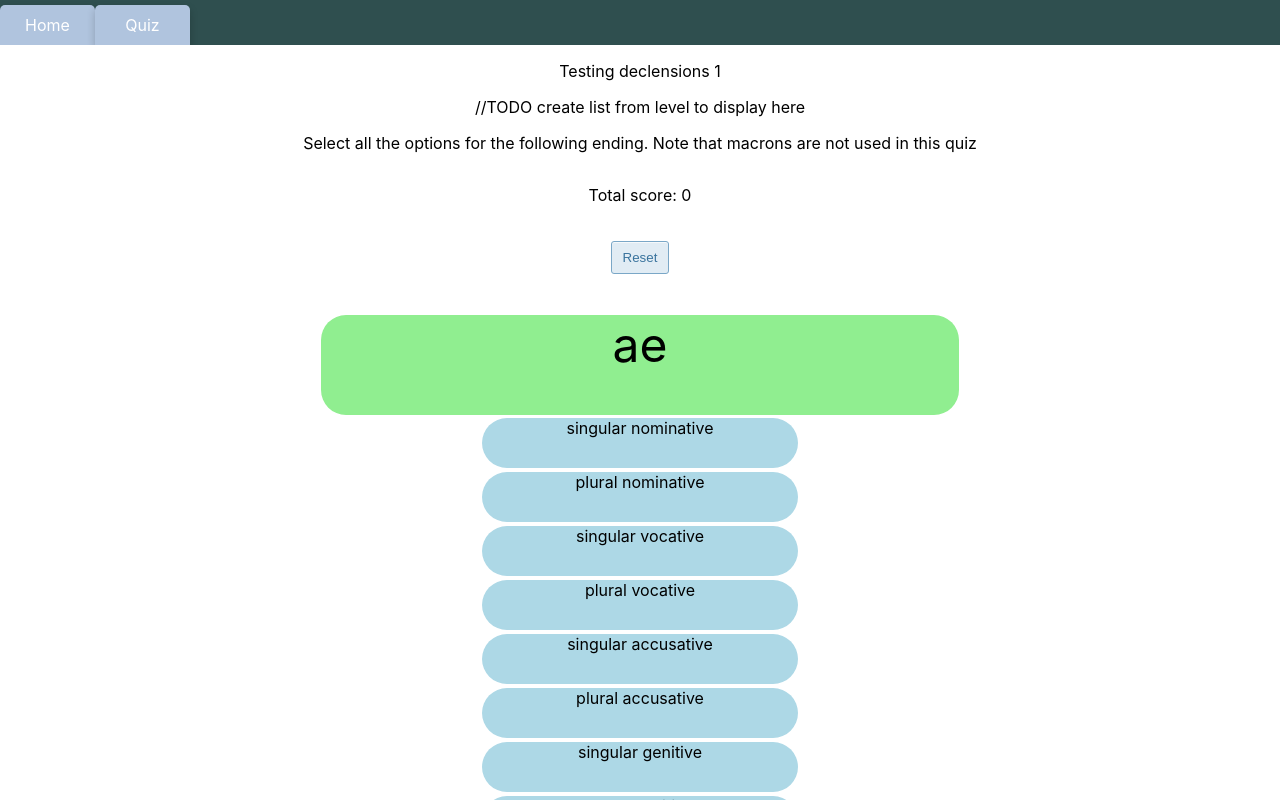
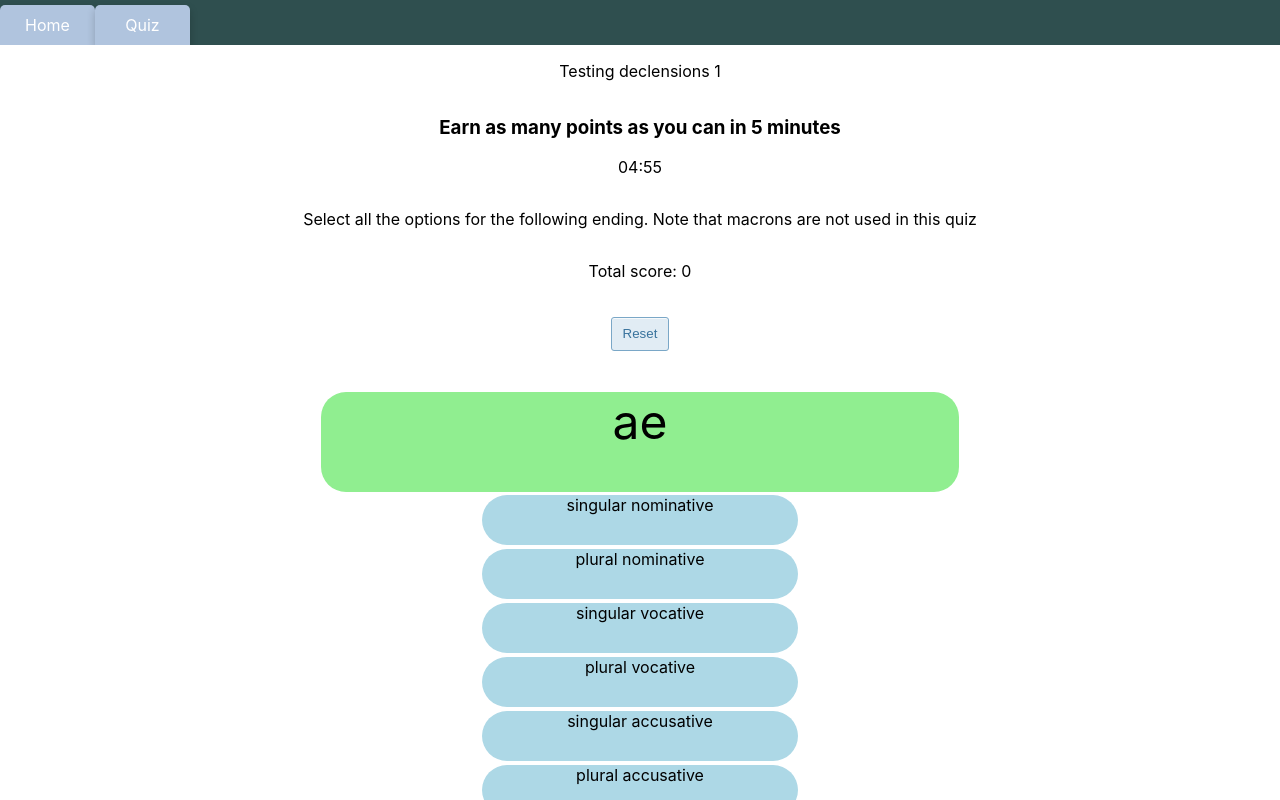
Before and after one commit to HapaxHypatia/accidence-tester, a React (Create React App) app: page /quizpage/1 in a window 1280 px wide. Shown: the top 800 px of the page. Built offline with nearby package versions, Linux system fonts and the light colour scheme.

Commit message:
added basic timer

```diff
--- /dev/null
+++ b/src/components/timer.jsx
@@ -0,0 +1,38 @@
+import React, {useEffect, useState} from "react";
+
+function Timer({ initialSeconds }) {
+    const [seconds, setSeconds] = useState(initialSeconds);
+
+    useEffect(() => {
+    // Exit early if countdown is finished
+        if (seconds <= 0) {
+        return;
+        }
+
+    // Set up the timer
+    const timer = setInterval(() => {
+    setSeconds((prevSeconds) => prevSeconds-1);
+    }, 1000);
+
+    // Clean up the timer
+    return () => clearInterval(timer);
+    }, [seconds]);
+
+    // Format the remaining time (e.g., “00:05:10” for 5 minutes and 10 seconds)
+    const formatTime = (timeInSeconds) => {
+    const minutes = Math.floor(timeInSeconds / 60)
+        .toString()
+        .padStart(2, '0');
+    const seconds = (timeInSeconds % 60).toString().padStart(2,'0');
+    return `${minutes}:${seconds}`;
+    };
+
+    return (
+    <div>
+    <h3>Earn as many points as you can in 5 minutes</h3>
+    <p>{formatTime(seconds)}</p>
+    </div>
+    );
+}
+
+export default Timer;
--- a/src/pages/quizpage.jsx
+++ b/src/pages/quizpage.jsx
@@ -2,6 +2,7 @@ import React, {useRef, useState} from "react";
 import './quizpage.css'
 import questions from "../questions.json";
 import {useNavigate, useParams} from "react-router-dom";
+import Timer from "../components/timer";
 
 function Quizpage() {
 	console.log("New render")
@@ -95,7 +96,8 @@ function Quizpage() {
 	return (
 		<div id={'main'}>
 			<p>Testing declensions {level}</p>
-			//TODO create list from level to display here
+			{/*TODO create list from level to display here*/}
+			<Timer initialSeconds={300}></Timer>
 			<p>Select all the options for the following ending. Note that macrons are not used in this quiz</p>
 			<p>Total score: {score}</p>
 			<button onClick={reset}>Reset</button>
```
